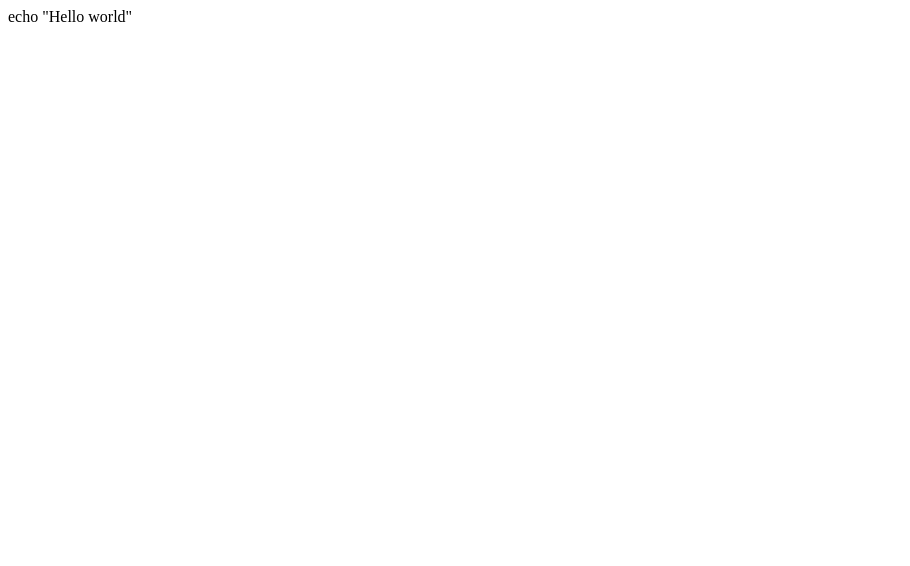
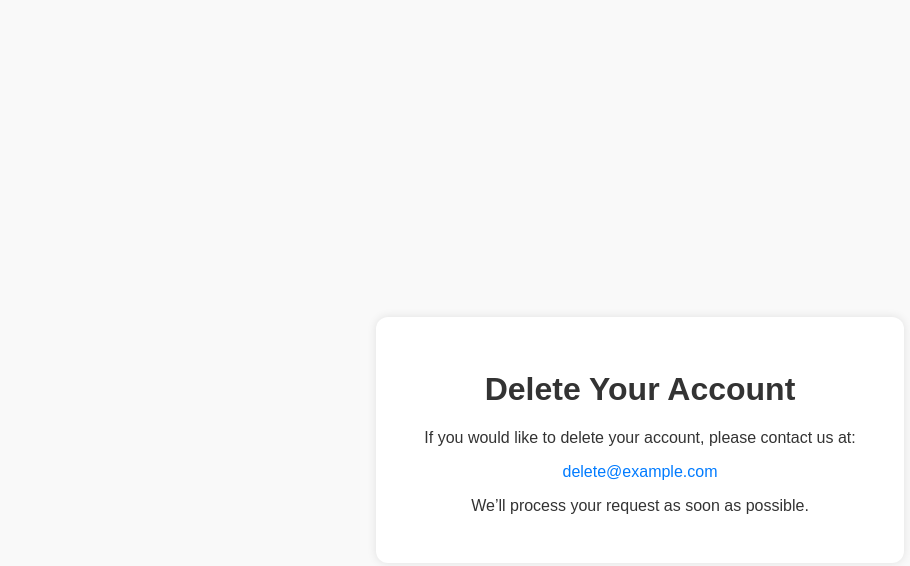
Before and after one commit to PAB2-SI6B-2025/PAB2-SI6B-2025.github.io, a plain HTML site: page index.html in a window 1280 px wide. Shown: the whole page, without its empty margins (0-910 px from the left). Drawn offline with Linux system fonts and the light colour scheme.

Commit message:
Update index.html

```diff
--- a/index.html
+++ b/index.html
@@ -1 +1,43 @@
-echo "Hello world"
+<!DOCTYPE html>
+<html lang="en">
+<head>
+  <meta charset="UTF-8">
+  <meta name="viewport" content="width=device-width, initial-scale=1">
+  <title>Delete Account Request</title>
+  <style>
+    body {
+      font-family: Arial, sans-serif;
+      background-color: #f9f9f9;
+      color: #333;
+      padding: 2rem;
+      display: flex;
+      justify-content: center;
+      align-items: center;
+      height: 100vh;
+    }
+    .container {
+      background: white;
+      padding: 2rem 3rem;
+      border-radius: 12px;
+      box-shadow: 0 0 10px rgba(0,0,0,0.1);
+      max-width: 500px;
+      text-align: center;
+    }
+    a {
+      color: #007BFF;
+      text-decoration: none;
+    }
+    a:hover {
+      text-decoration: underline;
+    }
+  </style>
+</head>
+<body>
+  <div class="container">
+    <h1>Delete Your Account</h1>
+    <p>If you would like to delete your account, please contact us at:</p>
+    <p><a href="mailto:delete@example.com">delete@example.com</a></p>
+    <p>We’ll process your request as soon as possible.</p>
+  </div>
+</body>
+</html>
```
